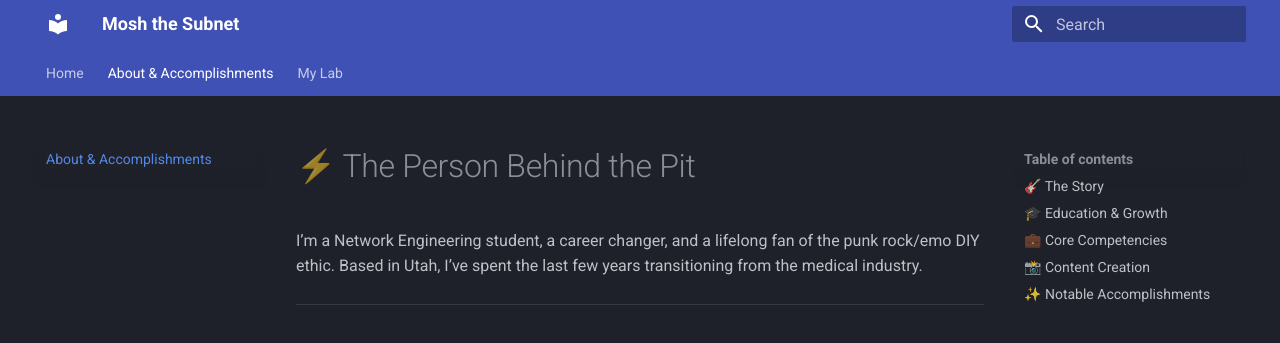
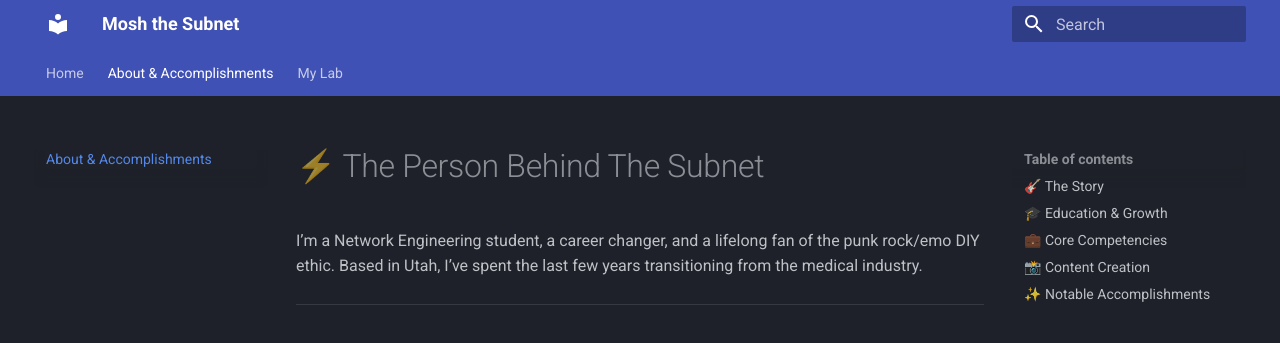
Before and after one commit to moshthesubnet/my-lab-docs, an MkDocs documentation site: the page built from docs/bio.md, in a window 1280 px wide and 900 px high. Shown: the top 343 px of the window. Built offline with MkDocs 1.6.1 and Material for MkDocs 9.7.7, drawn with Linux system fonts in a browser that asks for light colours.

Commit message:
Update bio.md

```diff
--- a/docs/bio.md
+++ b/docs/bio.md
@@ -1,4 +1,4 @@
-# ⚡ The Person Behind the Pit
+# ⚡ The Person Behind The Subnet
 
 I’m a Network Engineering student, a career changer, and a lifelong fan of the punk rock/emo DIY ethic. Based in Utah, I’ve spent the last few years transitioning from the medical industry.
 
```
